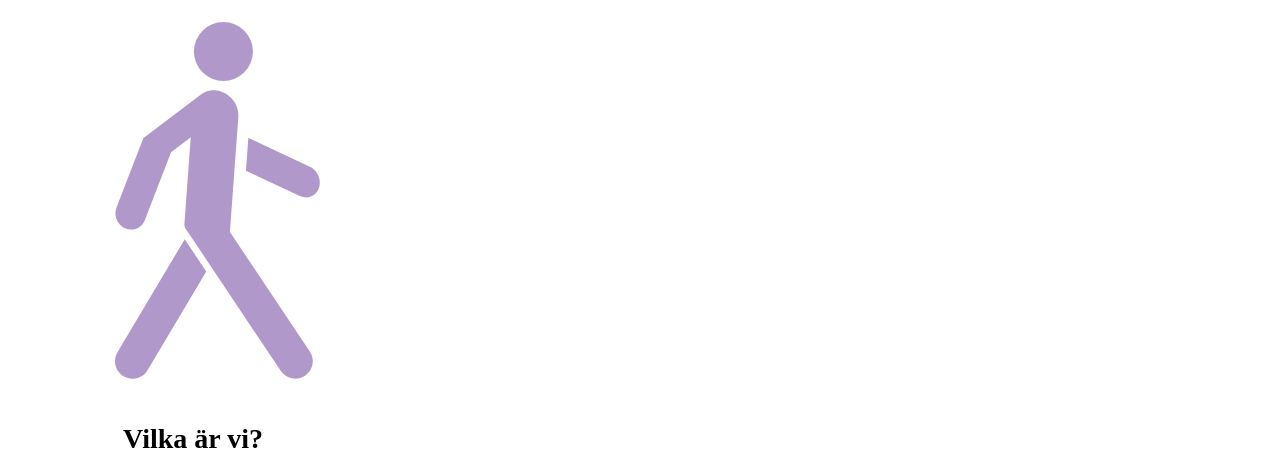
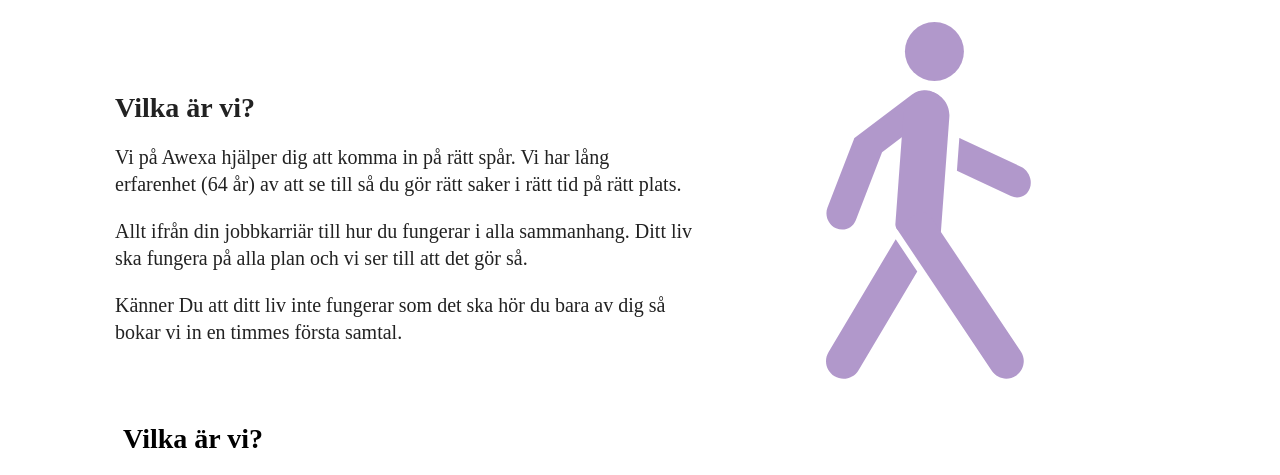
Before and after one commit to jadlers/awexa, a Gatsby site: page / in a window 1280 px wide. Shown: the part 75-550 px from the top of the page. Built offline with nearby package versions, Linux system fonts and the light colour scheme; Gatsby itself is replaced by a stand-in of ours.

Commit message:
Update introduction style

```diff
--- /dev/null
+++ b/src/components/Introduction.js
@@ -0,0 +1,41 @@
+import React from 'react';
+import styled from 'react-emotion';
+
+import StickFigure from './StickFigure';
+
+const Content = styled.div({
+  color: '#222',
+  maxWidth: '55%',
+  '& :last-child': { marginBottom: 0 },
+
+  h1: {
+    marginTop: 0,
+    fontSize: '1.75em',
+  },
+
+  p: {
+    fontSize: '1.25em',
+    lineHeight: '1.35',
+  },
+});
+
+const Aside = styled.aside`
+  padding: 0 3em;
+  margin: 0 auto;
+`;
+
+const IntroductionWrapper = styled.div`
+  display: flex;
+  align-items: center;
+`;
+
+const Introduction = ({ content }) => (
+  <IntroductionWrapper>
+    <Content>{content}</Content>
+    <Aside>
+      <StickFigure />
+    </Aside>
+  </IntroductionWrapper>
+);
+
+export default Introduction;
--- a/src/pages/index.js
+++ b/src/pages/index.js
@@ -2,11 +2,11 @@
 
 import Layout from '../components/layout';
 import Section from '../components/Section';
-import StickFigure from '../components/StickFigure';
+import Introduction from '../components/Introduction';
 
 const IndexPage = () => (
   <Layout>
-    <StickFigure />
+    <Introduction content={sections[0].content} />
     {sections.map((item, idx) => {
       const position = idx % 2 === 0 ? 'left' : 'right';
       return (
@@ -21,12 +21,14 @@
   </Layout>
 );
 
+// TODO: Make this come from Netlify CMS
 const sections = [
   {
     id: 1,
     title: 'Vilka är vi?',
     content: (
       <>
+        <h1>Vilka är vi?</h1>
         <p>
           Vi på Awexa hjälper dig att komma in på rätt spår. Vi har lång
           erfarenhet (64 år) av att se till så du gör rätt saker i rätt tid på
@@ -56,7 +58,7 @@
           hela vägen till din framtid.
         </p>
         <p>
-          Under mina ås i Malmö är det många som har fått hjälp med både stora
+          Under mina år i Malmö är det många som har fått hjälp med både stora
           och små problem. Inget är för mig främmande.
         </p>
         <p>Av mig kan du få hjälp med</p>
```
